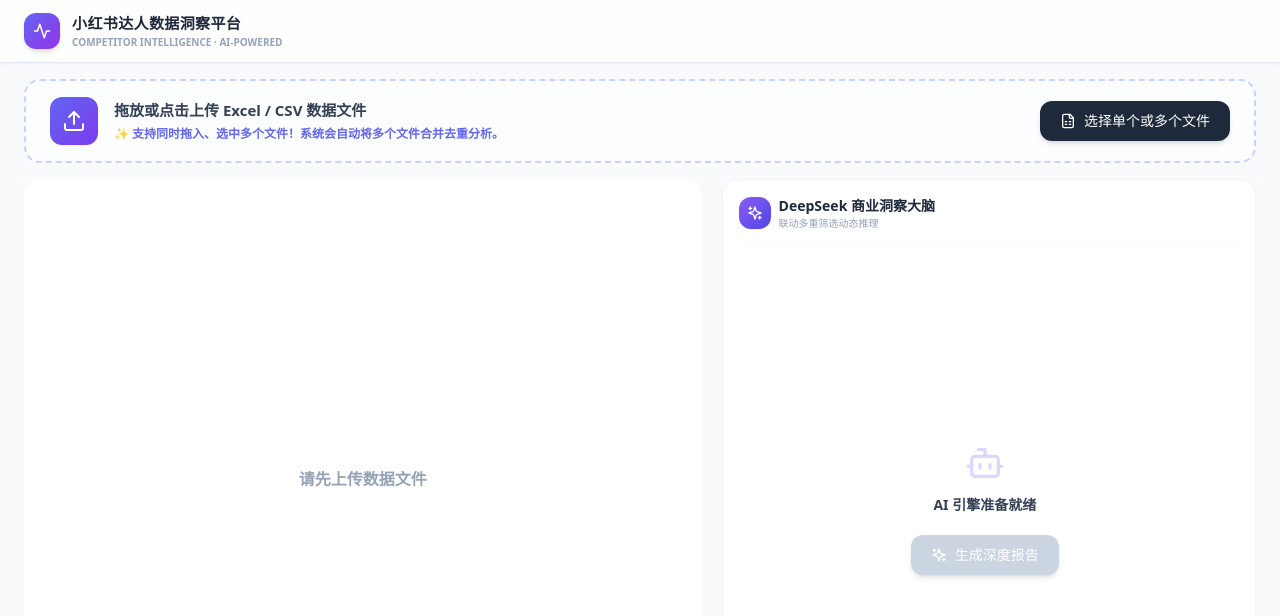
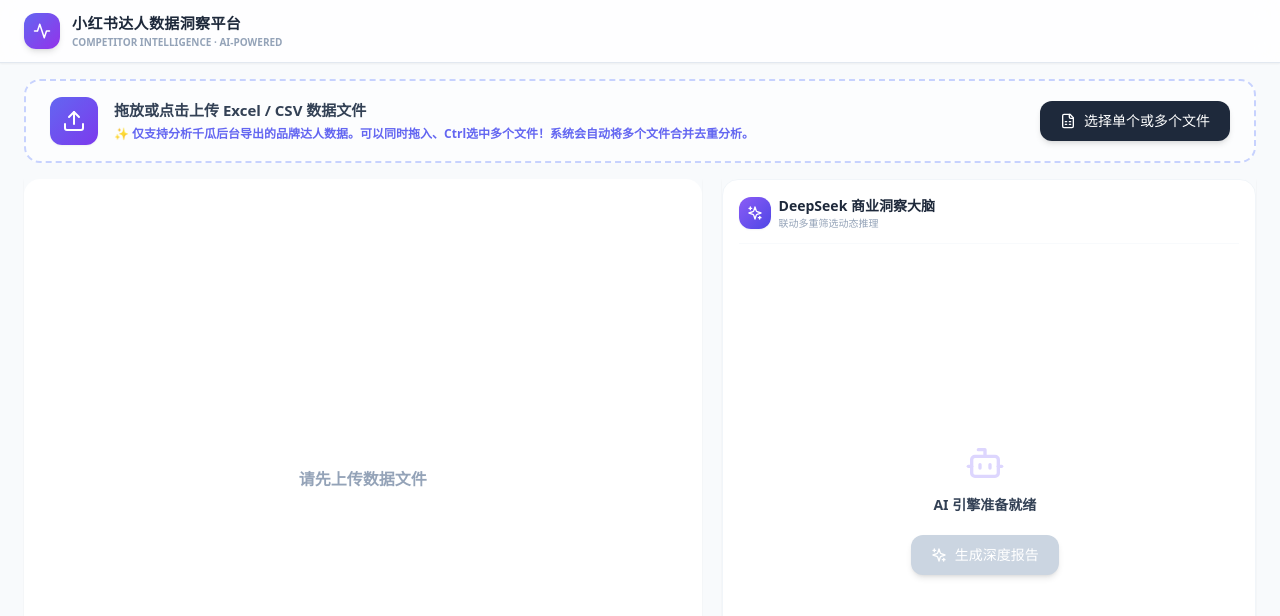
Before and after one commit to lin945448-cloud/ai-platform-new, a React (Vite) app: page / in a window 1280 px wide. Shown: the top 616 px of the page. Built offline with nearby package versions, Linux system fonts and the light colour scheme.

Commit message:
Update UploadBar.tsx

```diff
--- a/src/components/UploadBar.tsx
+++ b/src/components/UploadBar.tsx
@@ -91,7 +91,7 @@ export const UploadBar: React.FC<Props> = ({ onDataLoaded, currentData }) => {
         {state === 'idle' && (
           <div>
             <p className="text-[15px] font-bold text-slate-700">拖放或点击上传 Excel / CSV 数据文件</p>
-            <p className="text-xs text-indigo-500 font-bold mt-1">✨ 支持同时拖入、选中多个文件！系统会自动将多个文件合并去重分析。</p>
+            <p className="text-xs text-indigo-500 font-bold mt-1">✨ 仅支持分析千瓜后台导出的品牌达人数据。可以同时拖入、Ctrl选中多个文件！系统会自动将多个文件合并去重分析。</p>
           </div>
         )}
         {state === 'processing' && <p className="text-[15px] font-bold text-slate-700">{info}</p>}
```
